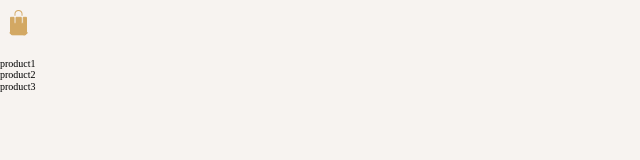
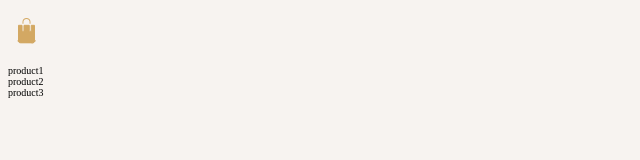
Before and after one commit to vieyraurena/ecommerce-Bulu, a website: page html/drawer.html in a window 1280 px wide. Shown: the whole page, without its empty margins (0-640 px from the left). Drawn offline with Linux system fonts and the light colour scheme; a web font is replaced by a local one.

Commit message:
drawer/routeCorrection/html

```diff
--- a/html/drawer.html
+++ b/html/drawer.html
@@ -4,7 +4,7 @@
     <meta charset="UTF-8">
     <meta name="viewport" content="width=device-width, initial-scale=1.0">
     <title>Drawer Component</title>
-    <link rel="stylesheet" href="../public/css/styles.css">
+    <link rel="stylesheet" href="../public/css/components/drawer.css">
   </head>
 
   <body>
```
